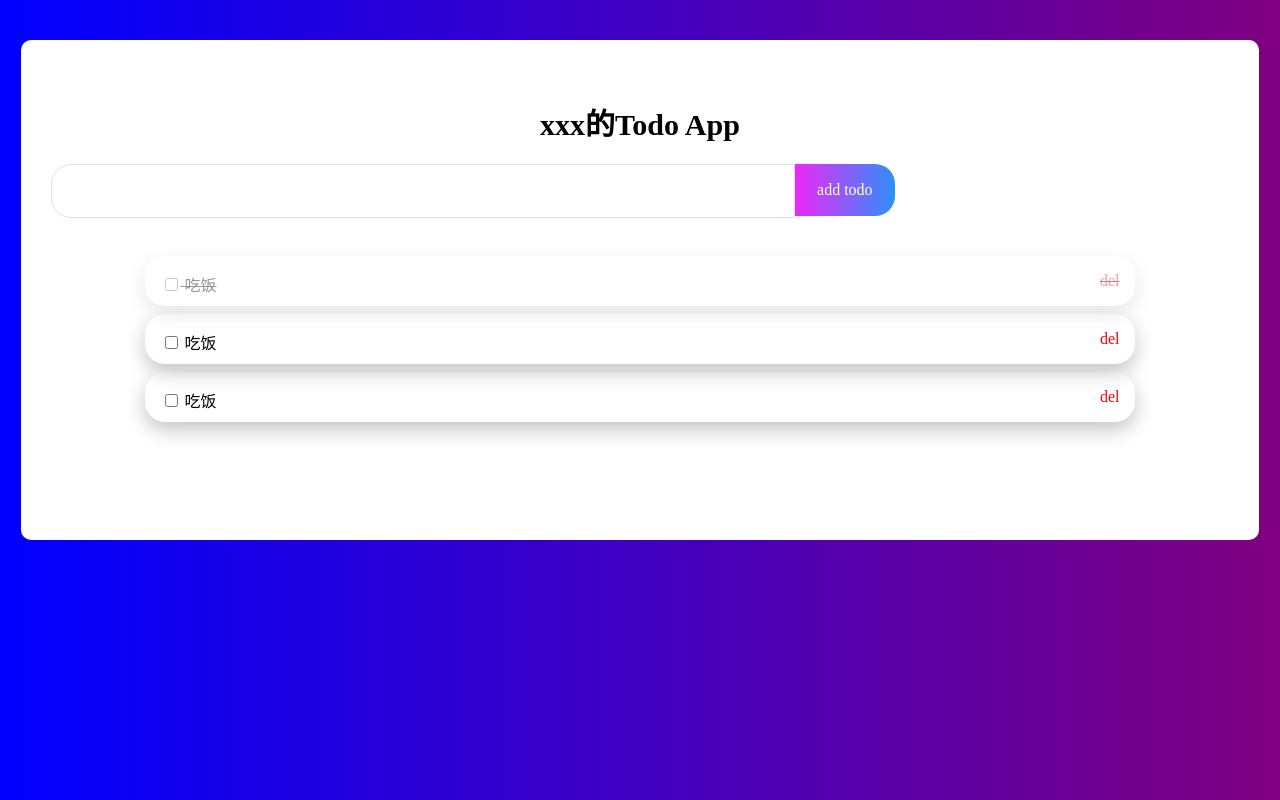
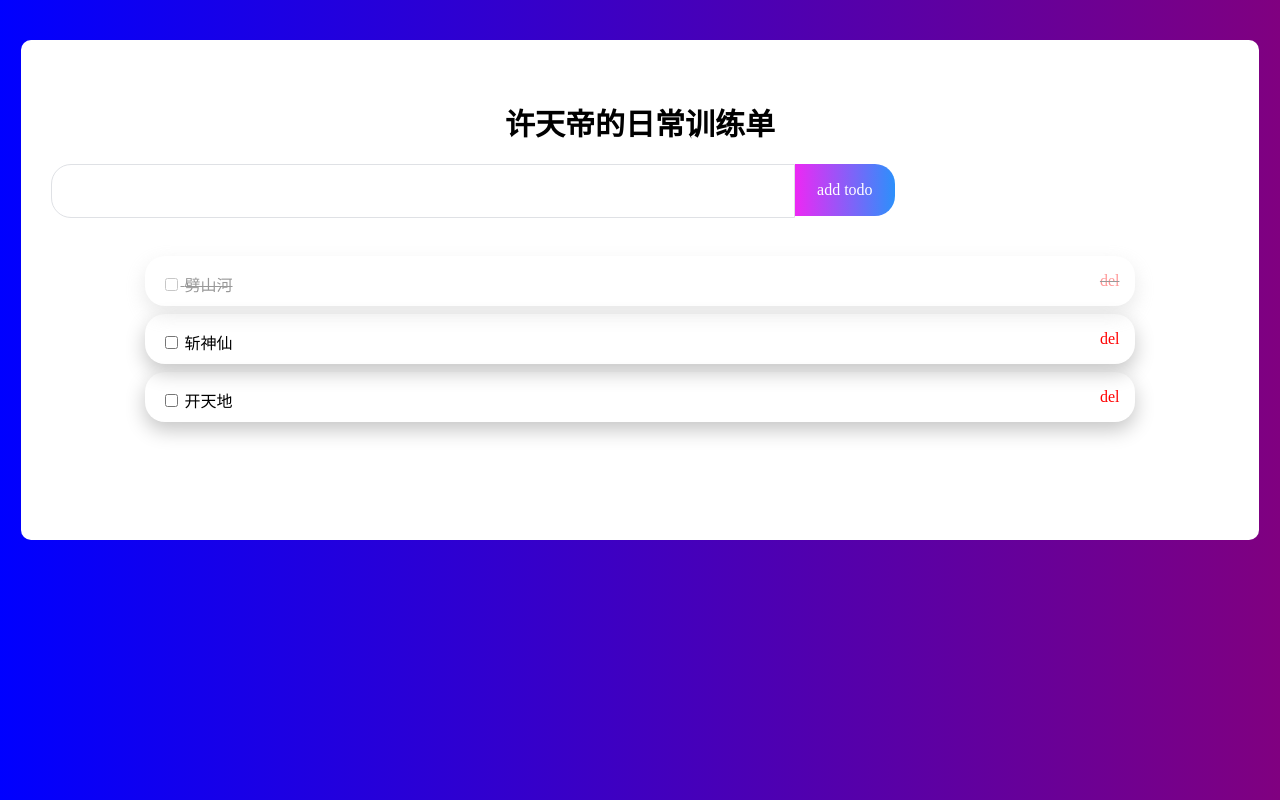
Before and after one commit to Zeyu723/my-personal-website, a plain HTML site: page index.html in a window 1280 px wide. Drawn offline with Linux system fonts and the light colour scheme.

Commit message:
Add files via upload

```diff
--- a/index.html
+++ b/index.html
@@ -3,7 +3,7 @@
 <head>
     <meta charset="UTF-8">
     <meta name="viewport" content="width=device-width, initial-scale=1.0">
-    <title>woshi->xzy</title>
+    <title>许天帝自传</title>
 </head>
 <body>
 
@@ -11,7 +11,7 @@
 
 
     <div class="todo-app">
-        <div class="title">xxx的Todo App</div>
+        <div class="title">许天帝的日常训练单</div>
         <div class="todo-form">
             <input class="todo-input" type="text">
             <div class="todo-button">add todo</div>
@@ -19,7 +19,7 @@
         <div class="item complete">
             <div>
                 <input type="checkbox">
-                <span class="name">吃饭</span>
+                <span class="name">劈山河</span>
             </div>
             <div class="del">del</div>
 
@@ -28,7 +28,7 @@
         <div class="item">
             <div>
                 <input type="checkbox">
-                <span class="name">吃饭</span>
+                <span class="name">斩神仙</span>
             </div>
             <div class="del">del</div>
 
@@ -37,7 +37,7 @@
         <div class="item">
             <div>
                 <input type="checkbox">
-                <span class="name">吃饭</span>
+                <span class="name">开天地</span>
             </div>
             <div class="del">del</div>
 
```
